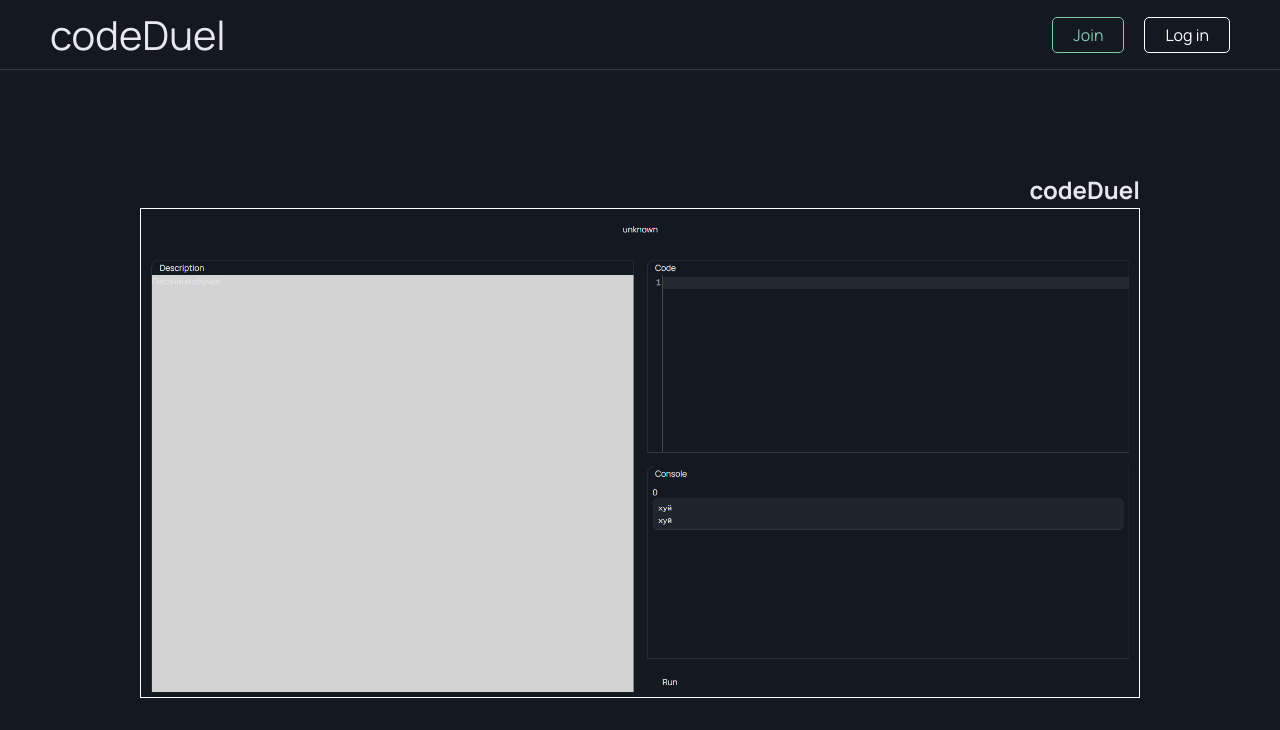
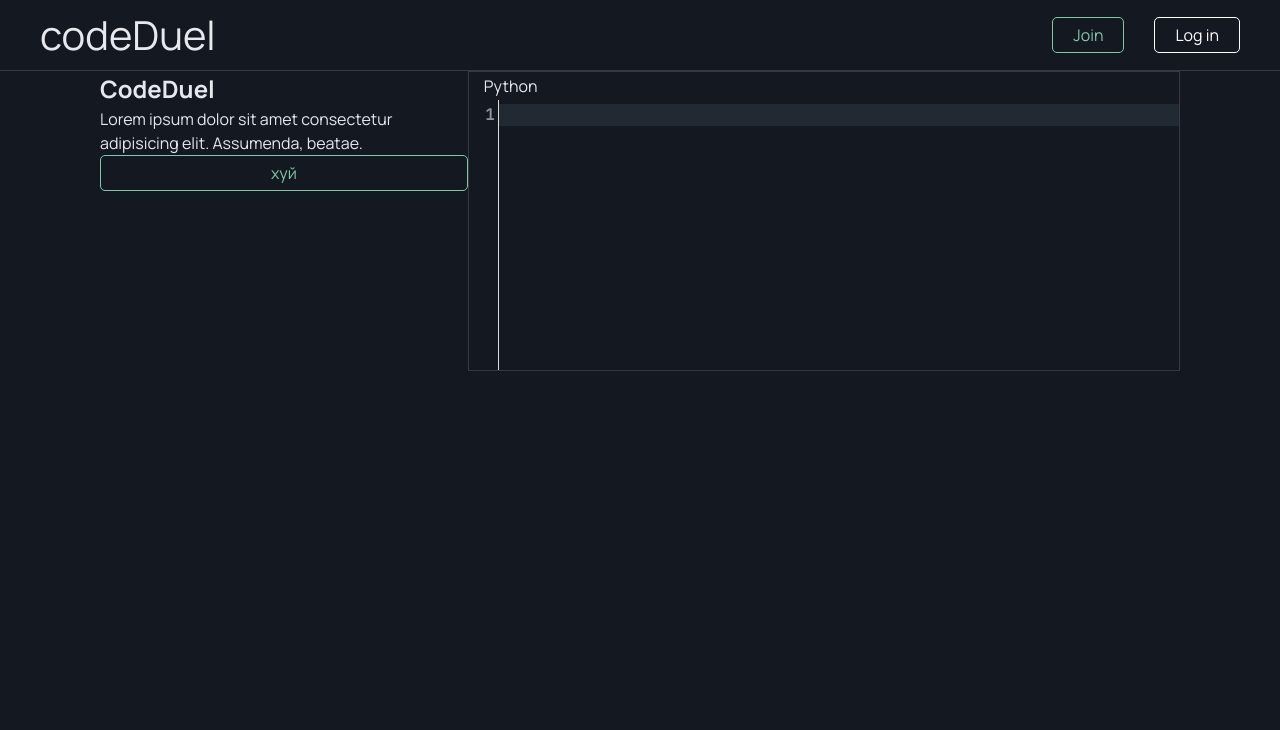
Before and after one commit to grekovpavel019/CodeDuel, a React (Vite) app in the folder frontend/: page / in a window 1280 px wide. Shown: the top 730 px of the page. Built offline with nearby package versions, Linux system fonts and the light colour scheme.

Commit message:
fix: fix bugs in app and landing

```diff
--- a/frontend/src/app/styles/variables.scss
+++ b/frontend/src/app/styles/variables.scss
@@ -29,8 +29,9 @@
 
     // Landing
     --header-bg: var(--surface);
-    --main-width: 1000px;
+    --main-width: 1200px;
 
+    --main-padding: 100px;
 
     /* Status */
 
--- a/frontend/src/pages/CodePage/CodePage.module.scss
+++ b/frontend/src/pages/CodePage/CodePage.module.scss
@@ -12,7 +12,7 @@ $page-gap: 25px;
 }
 
 .challengeWorkspace {
-    height: calc(100% - var(--header-height));
+    height: calc(100% - var(--header-height) - $page-gap);
 
     display: grid;
 
--- a/frontend/src/pages/LandingPage/LandingPage.module.scss
+++ b/frontend/src/pages/LandingPage/LandingPage.module.scss
@@ -5,14 +5,3 @@
     flex-direction: column;
     align-items: center;
 }
-
-.pageContent {
-    height: calc(100vh - 70px);
-    width: var(--main-width);
-
-    display: flex;
-    justify-content: center;
-    align-items: center;
-
-    color: var(--text-primary)
-}
--- a/frontend/src/pages/LandingPage/LandingPage.tsx
+++ b/frontend/src/pages/LandingPage/LandingPage.tsx
@@ -10,9 +10,7 @@ const LandingPage: FC = (): React.JSX.Element => {
         <div className={styles.pageWrapper}>
             <LandingHeader />
 
-            <main className={styles.pageContent}>
-                <HeroSection />
-            </main>
+            <HeroSection />
         </div>
     );
 };
--- a/frontend/src/shared/components/code-editor/config/editorTheme.ts
+++ b/frontend/src/shared/components/code-editor/config/editorTheme.ts
@@ -33,11 +33,12 @@ export const editorTheme = EditorView.theme({
         fontFamily: "var(--font-code)",
         fontSize: "0.8rem",
 
-        backgroundColor: "var(--editor-gutter-bg)",
+        backgroundColor: "#141820",
     },
 
     ".cm-activeLineGutter": {
-        backgroundColor: "transparent",
+        backgroundColor: "#141820",
+        width: "100%",
 
         fontWeight:" bold",
         fontSize: "1rem"
--- a/frontend/src/shared/components/code-editor/ui/CodeEditor.tsx
+++ b/frontend/src/shared/components/code-editor/ui/CodeEditor.tsx
@@ -7,8 +7,8 @@ import { DEFAULT_EDITOR_EXTENSIONS, CASUAL_EDITOR_EXTENSIONS } from "../config/e
 import styles from "./CodeEditor.module.scss"
 
 type CodeEditorProps = {
-    code: string;
-    setCode: Dispatch<SetStateAction<string>>;
+    code?: string;
+    setCode?: Dispatch<SetStateAction<string>>;
 
     casualMode: boolean;
 }
@@ -46,6 +46,7 @@ const CodeEditor: FC<CodeEditorProps> = (props: CodeEditorProps): React.JSX.Elem
                 EditorView.updateListener.of((update) => {
                     if (!update.docChanged) return;
 
+                    if (!setCode) return;
                     setCode(update.state.doc.toString());
 
                 })
--- a/frontend/src/widgets/HeroSection/HeroSecrion.module.scss
+++ b/frontend/src/widgets/HeroSection/HeroSecrion.module.scss
@@ -1,9 +1,22 @@
-.heroWrapper {
+.heroSection {
+    width: 100%;
+    height: 300px;
+
+    padding: 0 var(--main-padding);
+
+    display: flex;
+
+}
+
+.heroActions {
+    height: 100%;
+
     display: flex;
     flex-direction: column;
-    align-items: end;
 }
 
-.heroContent {
-    border: 1px solid white;
+.heroMain {
+    width: 100%;
+
+    border: 1px solid var(--color-border);
 }
--- a/frontend/src/widgets/HeroSection/HeroSection.tsx
+++ b/frontend/src/widgets/HeroSection/HeroSection.tsx
@@ -2,12 +2,29 @@ import React, { type FC } from "react";
 
 import styles from "./HeroSecrion.module.scss"
 
+import Button from "@shared/components/button";
+import CodeEditor from "@shared/components/code-editor";
+import TitleBar from "@shared/components/title-bar";
+
 const HeroSections: FC = (): React.JSX.Element => {
     return (
-        <section className={styles.heroWrapper}>
-            <h1>codeDuel</h1>
-            <div className={styles.heroContent}>
-                <img src="../public/image.png" alt="gt" />
+        <section className={styles.heroSection}>
+
+            <div className={styles.heroActions}>
+                <h1>CodeDuel</h1>
+                <p>Lorem ipsum dolor sit amet consectetur adipisicing elit. Assumenda, beatae.</p>
+
+                <Button format="primary">хуй</Button>
+            </div>
+
+
+            <div className={styles.heroMain}>
+                <TitleBar>
+                    Python
+                </TitleBar>
+                <CodeEditor
+                    casualMode={false}
+                />
             </div>
         </section>
     );
--- a/frontend/src/widgets/LandingHeader/LandingHeader.module.scss
+++ b/frontend/src/widgets/LandingHeader/LandingHeader.module.scss
@@ -1,17 +1,21 @@
-.header {
+.container {
     width: 100%;
 
-    padding: 0 50px;
+    border-bottom: 1px solid var(--color-border);
+}
 
+.header {
     height: 70px;
+
+    max-width: var(--main-width);
+
+    margin: 0 auto;
 
     display: flex;
     justify-content:space-between;
     align-items: center;
 
     background-color: var(--color-bg);
-
-    border-bottom: 1px solid var(--color-border);
 
     color: var(--text-primary);
 }
@@ -23,5 +27,5 @@
 .headerActions {
     display: flex;
     flex-direction: row;
-    gap: 20px;
+    gap: 30px;
 }
--- a/frontend/src/widgets/LandingHeader/LandingHeader.tsx
+++ b/frontend/src/widgets/LandingHeader/LandingHeader.tsx
@@ -7,7 +7,11 @@ import styles from "./LandingHeader.module.scss"
 const LandingHeader: FC = (): React.JSX.Element => {
     return (
 
+        <div className={styles.container}>
+
+
             <header className={styles.header}>
+
                 <div className={styles.logo}>
                     codeDuel
                 </div>
@@ -16,7 +20,10 @@ const LandingHeader: FC = (): React.JSX.Element => {
                     <Button format="primary">Join</Button>
                     <Button format="secondary">Log in</Button>
                 </div>
+
             </header>
+        </div>
+
     );
 };
 
```
Lines whose indentation alone changed are shown as unchanged.
